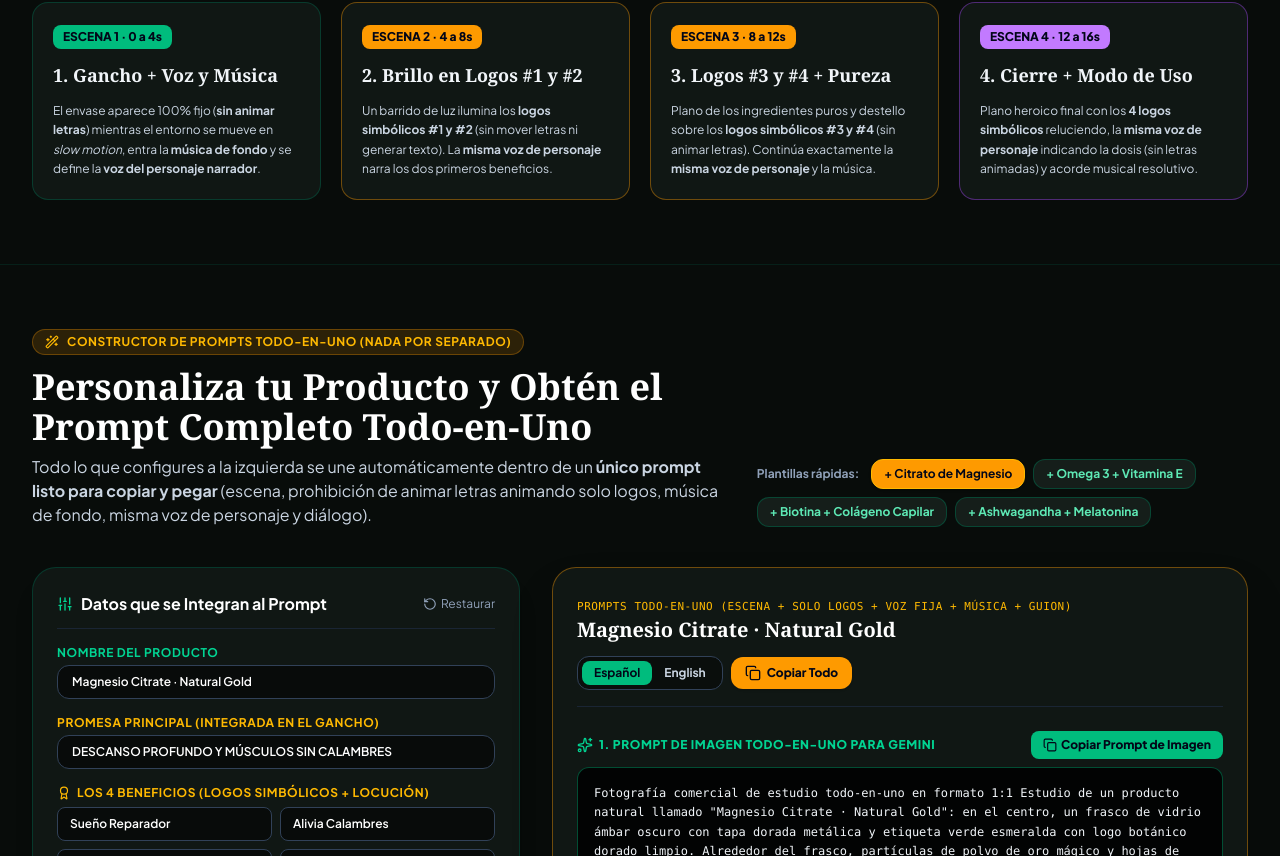
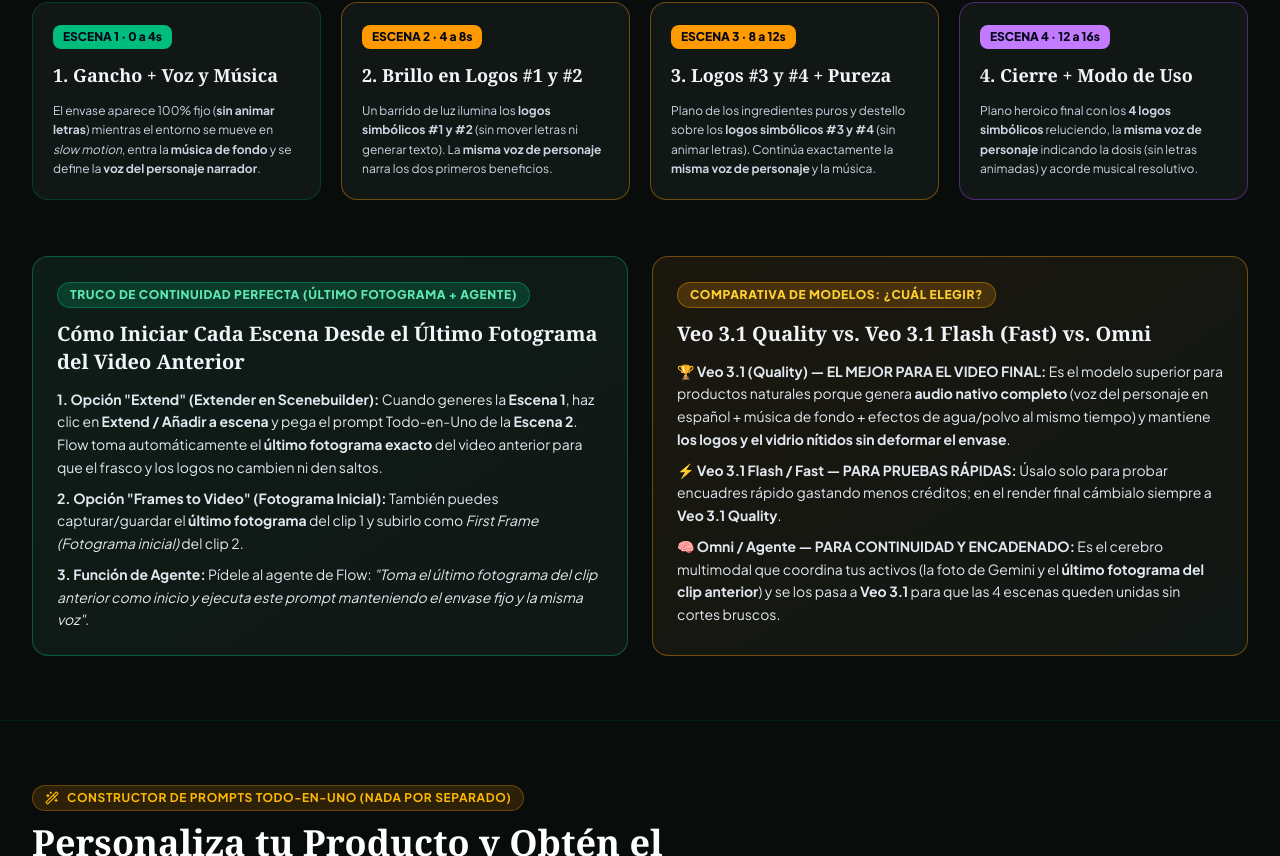
Before and after one commit to ZTWARRIORDT/flowInt, a React (Vite) app: page / in a window 1280 px wide. Shown: the part 8478-9334 px from the top of the page. Built offline with nearby package versions, Linux system fonts and the light colour scheme.

Commit message:
feat: agregar guia de continuidad por ultimo fotograma (Extend/Agente) y comparativa Veo 3.1 vs Flash vs Omni

```diff
--- a/src/App.tsx
+++ b/src/App.tsx
@@ -389,6 +389,63 @@
               </p>
             </div>
           </div>
+
+          {/*Continuity by Last Frame + Model Selection Guide (Veo 3.1 vs Flash vs Omni)*/}
+          <div className="grid grid-cols-1 lg:grid-cols-2 gap-6 pt-4">
+            {/* Card 1: Last Frame Continuity & Agent */}
+            <div
+              className={`rounded-2xl border p-6 space-y-3 ${
+                isDark
+                  ? 'bg-gradient-to-br from-[#0E1D17] to-[#101714] border-emerald-500/40'
+                  : 'bg-emerald-50/70 border-emerald-200 shadow-md'
+              }`}
+            >
+              <span className="px-3 py-1 rounded-full bg-emerald-500/20 text-emerald-300 border border-emerald-500/40 text-xs font-extrabold uppercase tracking-wider inline-block">
+                Truco de Continuidad Perfecta (Último Fotograma + Agente)
+              </span>
+              <h3 className="text-xl font-bold font-serif">
+                Cómo Iniciar Cada Escena Desde el Último Fotograma del Video Anterior
+              </h3>
+              <ul className={`text-xs md:text-sm space-y-2 leading-relaxed ${isDark ? 'text-slate-200' : 'text-stone-700'}`}>
+                <li>
+                  <strong>1. Opción "Extend" (Extender en Scenebuilder):</strong> Cuando generes la <strong>Escena 1</strong>, haz clic en <strong>Extend / Añadir a escena</strong> y pega el prompt Todo-en-Uno de la <strong>Escena 2</strong>. Flow toma automáticamente el <strong>último fotograma exacto</strong> del video anterior para que el frasco y los logos no cambien ni den saltos.
+                </li>
+                <li>
+                  <strong>2. Opción "Frames to Video" (Fotograma Inicial):</strong> También puedes capturar/guardar el <strong>último fotograma</strong> del clip 1 y subirlo como <em>First Frame (Fotograma inicial)</em> del clip 2.
+                </li>
+                <li>
+                  <strong>3. Función de Agente:</strong> Pídele al agente de Flow: <em>"Toma el último fotograma del clip anterior como inicio y ejecuta este prompt manteniendo el envase fijo y la misma voz"</em>.
+                </li>
+              </ul>
+            </div>
+
+            {/* Card 2: Model Comparison (Veo 3.1 vs Flash vs Omni) */}
+            <div
+              className={`rounded-2xl border p-6 space-y-3 ${
+                isDark
+                  ? 'bg-gradient-to-br from-[#1B170E] to-[#101714] border-amber-500/40'
+                  : 'bg-amber-50/70 border-amber-200 shadow-md'
+              }`}
+            >
+              <span className="px-3 py-1 rounded-full bg-amber-500/20 text-amber-300 border border-amber-500/40 text-xs font-extrabold uppercase tracking-wider inline-block">
+                Comparativa de Modelos: ¿Cuál Elegir?
+              </span>
+              <h3 className="text-xl font-bold font-serif">
+                Veo 3.1 Quality vs. Veo 3.1 Flash (Fast) vs. Omni
+              </h3>
+              <ul className={`text-xs md:text-sm space-y-2 leading-relaxed ${isDark ? 'text-slate-200' : 'text-stone-700'}`}>
+                <li>
+                  🏆 <strong>Veo 3.1 (Quality) — EL MEJOR PARA EL VIDEO FINAL:</strong> Es el modelo superior para productos naturales porque genera <strong>audio nativo completo</strong> (voz del personaje en español + música de fondo + efectos de agua/polvo al mismo tiempo) y mantiene <strong>los logos y el vidrio nítidos sin deformar el envase</strong>.
+                </li>
+                <li>
+                  ⚡ <strong>Veo 3.1 Flash / Fast — PARA PRUEBAS RÁPIDAS:</strong> Úsalo solo para probar encuadres rápido gastando menos créditos; en el render final cámbialo siempre a <strong>Veo 3.1 Quality</strong>.
+                </li>
+                <li>
+                  🧠 <strong>Omni / Agente — PARA CONTINUIDAD Y ENCADENADO:</strong> Es el cerebro multimodal que coordina tus activos (la foto de Gemini y el <strong>último fotograma del clip anterior</strong>) y se los pasa a <strong>Veo 3.1</strong> para que las 4 escenas queden unidas sin cortes bruscos.
+                </li>
+              </ul>
+            </div>
+          </div>
         </div>
       </section>
 
```
